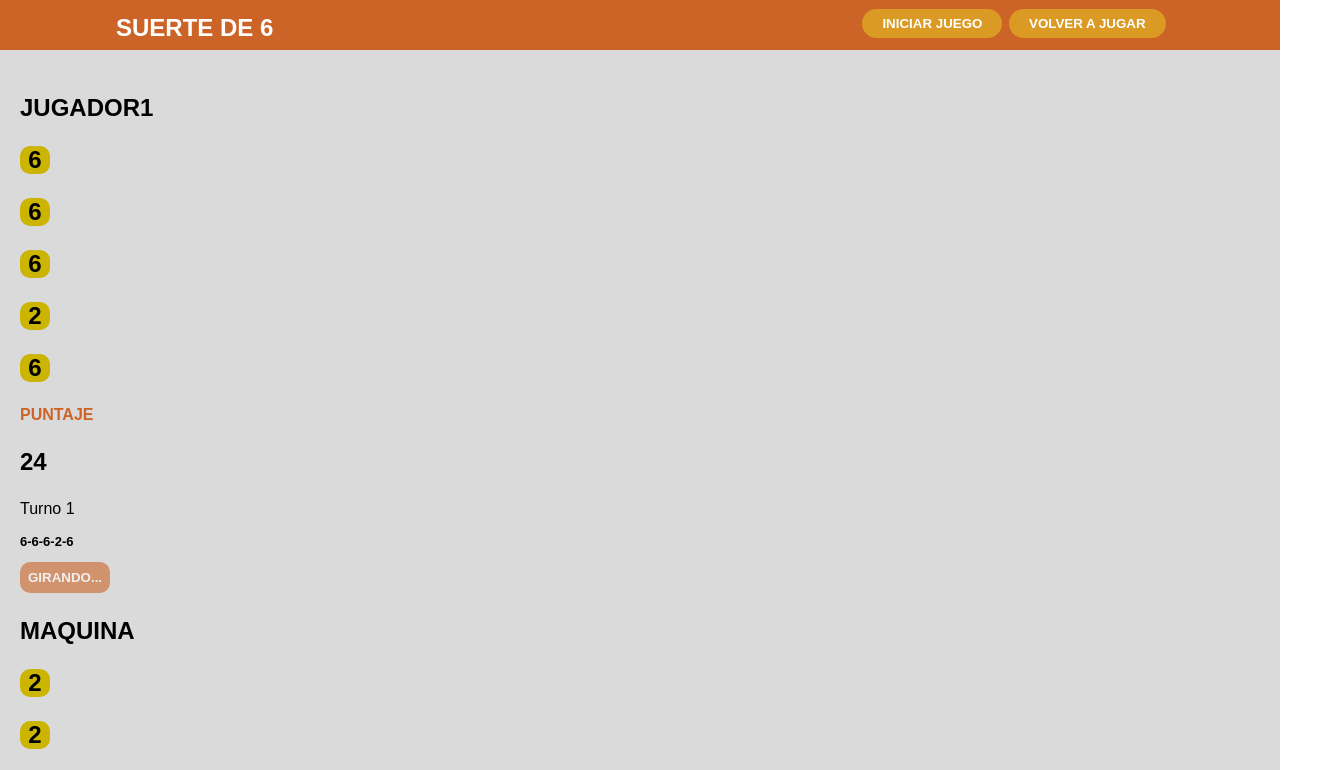
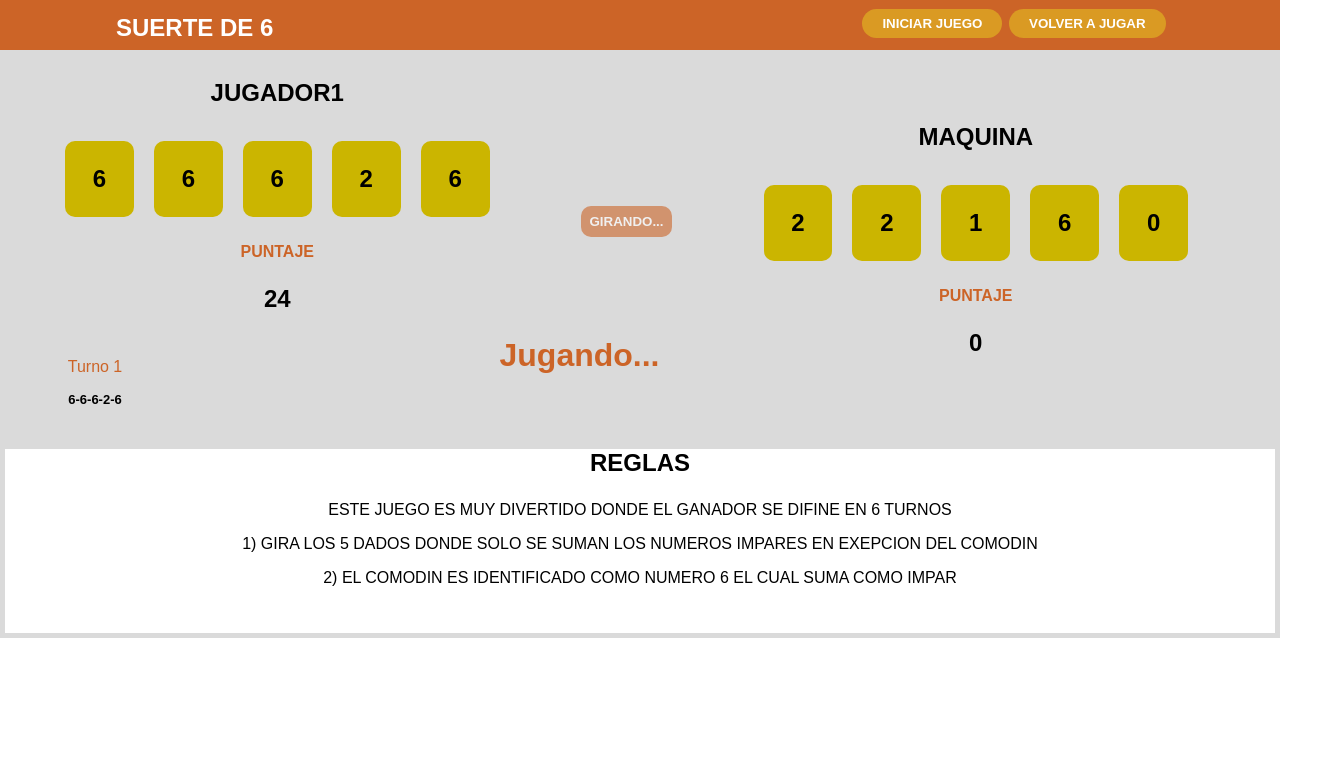
Before and after one commit to ariel216/suerte_de_6, a plain HTML site: page index.html in a window 1280 px wide. Both pictures are taken after a click on the button "GIRAR EL DADO". Shown: the top 770 px of the page, 1325 px wide, since content can reach past the window. Drawn offline with Linux system fonts and the light colour scheme.

Commit message:
ajustes en diseño

```diff
--- a/assets/js/index.js
+++ b/assets/js/index.js
@@ -102,7 +102,7 @@ window.addEventListener('load', async function (){
         {
             let puntajesGuardados = "" + e.d1 + "-" + e.d2 + "-" + e.d3 + "-" + e.d4 + "-" + e.d5;
             console.log("generando html", puntajesGuardados);
-            txtTurnos.innerHTML += ' <div class="col"><p>Turno ' + (index+1) + '</p><div class="puntos"><p>' + puntajesGuardados + '</p></div></div>';
+            txtTurnos.innerHTML += ' <div class="col-12"><p class="title">Turno ' + (index+1) + '</p><div class="puntos"><p>' + puntajesGuardados + '</p></div></div>';
         });
 
         //maquina
@@ -127,7 +127,7 @@ window.addEventListener('load', async function (){
         {
             let puntajesGuardadosM = "" + e.d1 + "-" + e.d2 + "-" + e.d3 + "-" + e.d4 + "-" + e.d5;
             console.log("generando html", puntajesGuardadosM);
-            txtResultadoMaquina.innerHTML += ' <div class="col"><p>Turno ' + (index+1) + '</p><div class="puntos"><p>' + puntajesGuardadosM + '</p></div></div>';
+            txtResultadoMaquina.innerHTML += ' <div class="col-12"><p class="title">Turno ' + (index+1) + '</p><div class="puntos"><p>' + puntajesGuardadosM + '</p></div></div>';
         });
 
         //verificando el ganador
--- a/assets/scss/index.scss
+++ b/assets/scss/index.scss
@@ -50,15 +50,78 @@ body {
 }
 .container{
     margin: 0px;
-    padding: 20px;
+    padding: 5px;
     background-color: $color-bg-prymary;
     font-family: Arial;
+
+    .row{
+      align-items: center;
+      text-align: center;
+      margin-left: 50px;
+      margin-right: 50px;
+      display: flex;
+      width: 100%;
+    }
+    .col{
+      width: 35%;
+    }
+
+    .col-20{
+      align-items: center;
+
+      width: 20%;
+      margin-top: 100px;
+      div{
+        color: $color-bg-prymary;
+      }
+      .gandor{
+     text-align: center;
+        color: $color-primary;
+        font-size: 2em;
+        font-weight: 700;
+      }
+    }
+}
+.container4{
+  font-family: Arial;
+  //width: 100%;
+  //background-color: aliceblue;
+  display: flex;
+  align-items: center;
+ text-align: center;
+
+  .col-12{
+    width: 70px;
+    margin:5px ;
+    .title{
+      color: $color-primary;
+      .puntos{
+        color: $color-black;
+      }
+    }
+
+    //background-color: red;
+
+  }
+  .row{
+   margin:0px;
+
+  }
 }
 .container2{
+  display: flex;
+    flex-direction: row;
+    /* padding: 5px;
+    margin: 10px;
+    width: 20%; */
+
   .dado{
+   // float: left;
+   padding: 0px;
     text-align: center;
+    margin: 10px;
     border-radius: 10px;
-    width: 30px;
+    width: 100px;
     height: auto;
     font-weight: 900;
     font-size: x-large;
@@ -116,3 +179,6 @@ body {
     color: $color-black;
   }
 }
+.container3{
+  text-align: center;
+}
--- a/index.html
+++ b/index.html
@@ -45,21 +45,20 @@
             </div>
           </div>
           <div class="container4">
-            <div class="row">
-                <div id="colPuntosJugador1"class="col">
-                </div>
+            <div id="colPuntosJugador1" class="row">
+
             </div>
 
 
           </div>
         </div>
-        <div class="col">
-          <div class="row">
+        <div class="col-20">
+          <div >
               <button class="btn-girardado" type="submit" id="btnGirarDado">Girar el dado</button>
           </div>
-          <div class="row">
-            <div id="ganador">
-
+          <div class="col-20">
+            <div class="gandor"id="ganador">
+                Jugando...
             </div>
         </div>
 
@@ -90,9 +89,9 @@
             </div>
           </div>
           <div id="turnosJugador" class="container4">
-            <div class="row">
-                <div id="colPuntosMaquina"class="col">
-                </div>
+            <div class="row" id="colPuntosMaquina">
+                <!-- <div class="col">
+                </div> -->
             </div>
 
           </div>
```
Also changed, not shown: assets/scss/index.css, 1 other file.
